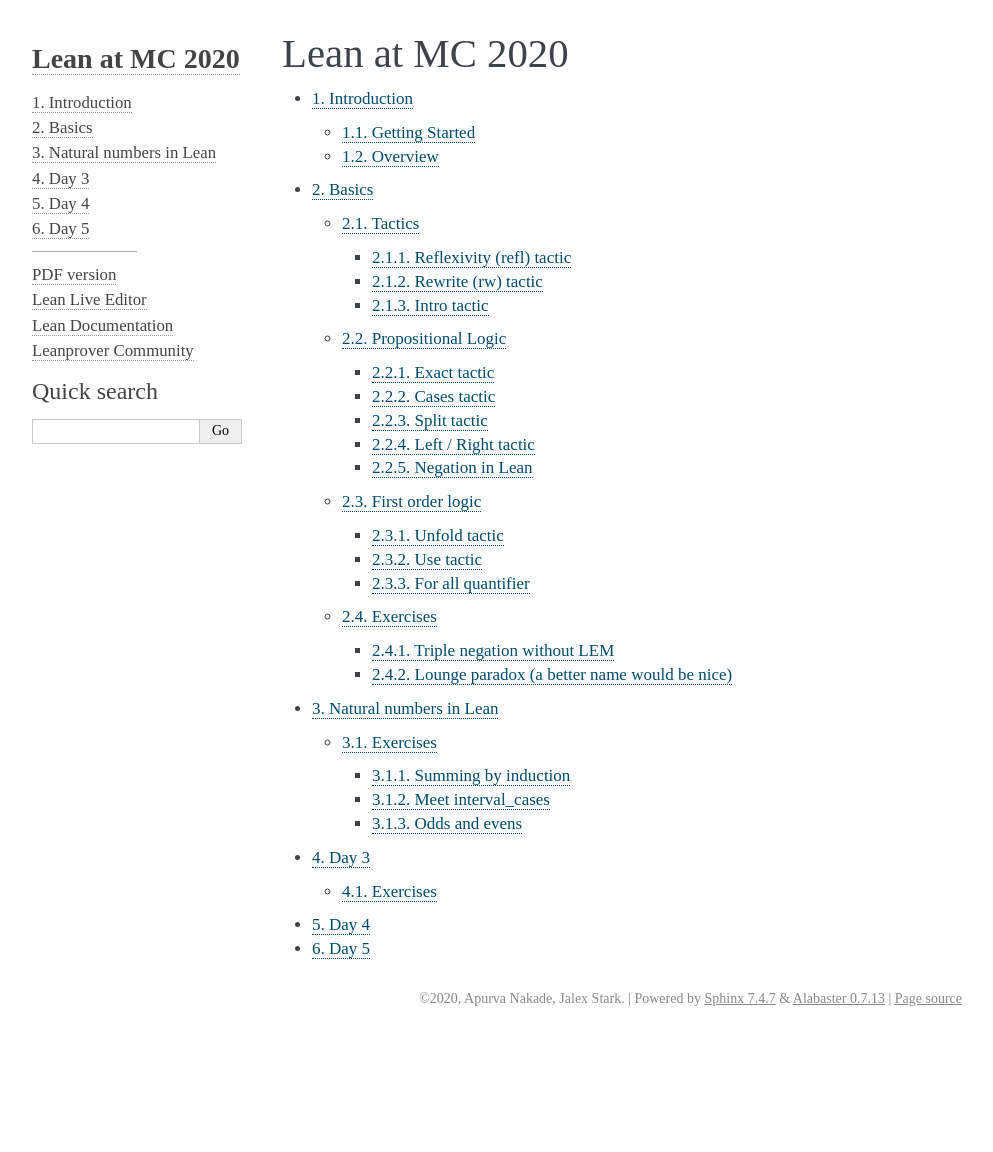
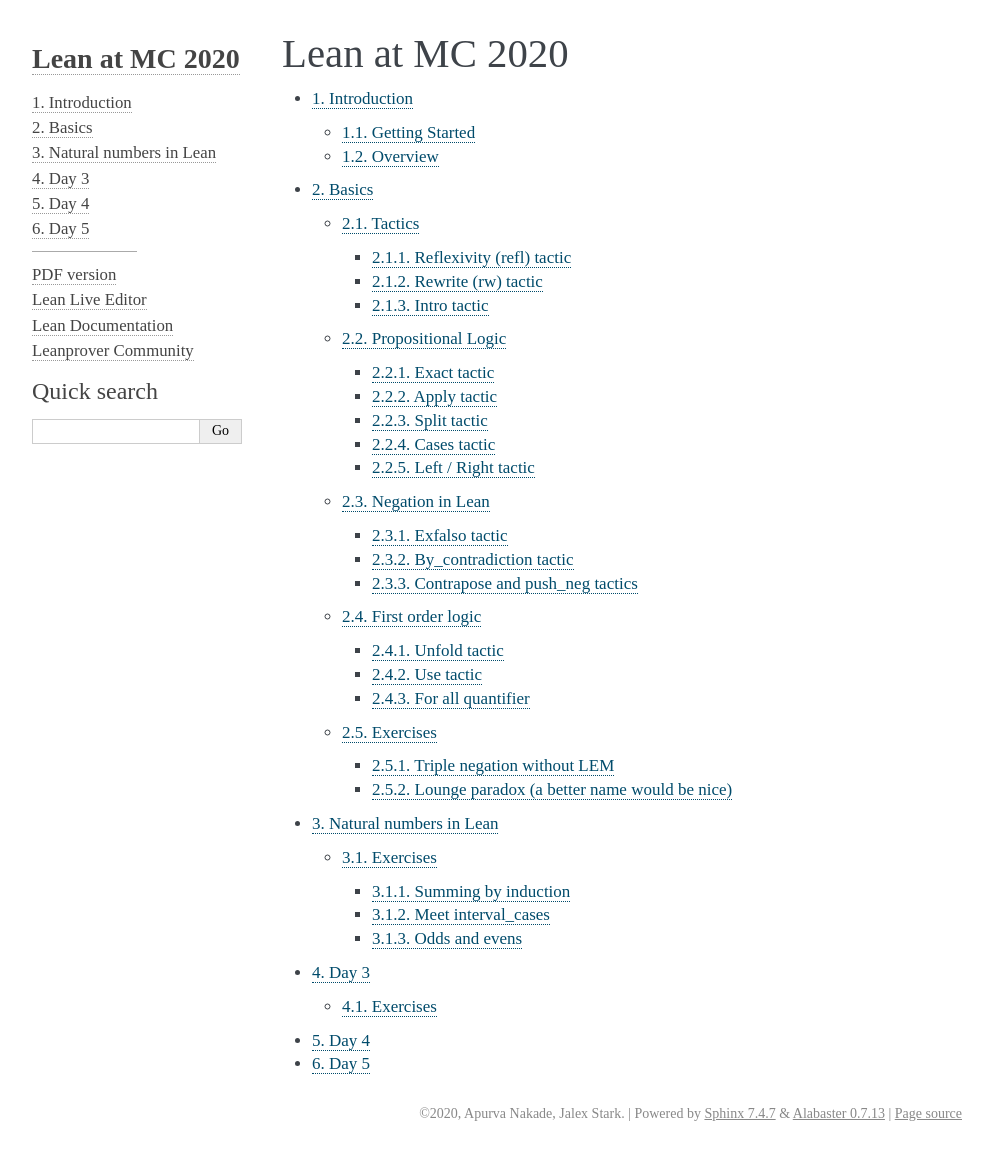
Before and after one commit to jalex-stark/lean-at-MC2020, a Sphinx documentation site: the page built from lean_at_mc2020_source/source/index.rst, in a window 1280 px wide. Shown: the whole page, without its empty margins (148-1141 px from the left). Built offline with Sphinx 7.4.7, drawn with Linux system fonts in a browser that asks for light colours; before the commit the page ends 1037 px from its top, so only the background shows below that; part of the change alters nothing that is shown.

Commit message:
copied more stuff from NNG

```diff
--- a/lean_at_mc2020_source/source/basics.rst
+++ b/lean_at_mc2020_source/source/basics.rst
@@ -34,7 +34,7 @@ should be no errors in the bottom right box.
 
 .. code-block:: lean
 
-    lemma example1 (x y z : mynat) : x * y + z = x * y + z :=
+    lemma example1 (x y z : ℕ) : x * y + z = x * y + z :=
     begin
       sorry,
     end
@@ -80,7 +80,7 @@ becomes empty.
 .. code:: lean
 
     lemma example2
-      (x y : mynat)
+      (x y : ℕ)
       (h : y = x + 7)
         : 2 * y = 2 * (x + 7) :=
     begin
@@ -191,16 +191,151 @@ to close the goal.
 
 
 
+Apply tactic
+------------
 
 
-Cases tactic
--------------
+.. [diagram](https://wwwf.imperial.ac.uk/~buzzard/xena/natural_number_game_images/function_diag.jpg)
+
+.. image:: https://wwwf.imperial.ac.uk/~buzzard/xena/natural_number_game_images/function_diag.jpg
+   :width: 300
+
+
+We are given ``p : P`` and our goal is to find an element of ``U``, or
+in other words to find a path through the maze that links ``P`` to ``U``.
+In level 3 we solved this by using ``have`` s to move forward, from P
+to ``Q`` to ``T`` to ``U``. Using the ``apply`` tactic we can instead construct
+the path backwards, moving from ``U`` to ``T`` to ``Q`` to ``P``.
+
+Our goal is to construct an element of the set ``U``. But ``l:T → U`` is
+a function, so it would suffice to construct an element of ``T``. Tell
+Lean this by starting the proof below with
+
+.. code::
+
+  apply l,
+
+
+and notice that our assumptions don't change but *the goal changes*
+from ``⊢ U`` to ``⊢ T``.
+
+Keep ``apply``ing functions until your goal is ``P``, and try not
+to get lost! Now solve this goal
+with ``exact p``.
+
+
+.. Given an element of $P$ we can define an element of $U$.
+
+.. code:: lean
+
+  example (P Q R S T U: Type)
+  (p : P)
+  (h : P → Q)
+  (i : Q → R)
+  (j : Q → T)
+  (k : S → T)
+  (l : T → U)
+  : U :=
+  begin
+    sorry,
+  end
 
 
 
 
 Split tactic
 -------------
+The logical symbol ``∧`` means ``and``. If ``P`` and ``Q`` are propositions, then
+``P ∧ Q`` is the proposition ``P and Q``. If your *goal* is ``P ∧ Q`` then
+you can make progress with the ``split`` tactic, which turns one goal ``⊢ P ∧ Q``
+into two goals, namely ``⊢ P`` and ``⊢ Q``. In the level below, after a ``split``,
+you will be able to finish off the goals with the ``exact`` tactic.
+
+
+.. If $P$ and $Q$ are true, then $P\land Q$ is true.
+
+.. code:: lean
+
+  example (P Q : Prop) (p : P) (q : Q) : P ∧ Q :=
+  begin
+    sorry,
+  end
+
+If the goal is `P ∧ Q` or `P ↔ Q` then `split` will break it into two goals.
+
+
+If `P Q : Prop` and the goal is `⊢ P ∧ Q`, then `split` will change it into
+two goals, namely `⊢ P` and `⊢ Q`.
+
+If `P Q : Prop` and the goal is `⊢ P ↔ Q`, then `split` will change it into
+two goals, namely `⊢ P → Q` and `⊢ Q → P`.
+
+**Example:**
+
+If your local context (the top right window) looks like this
+
+.. code::
+
+  a b : ℕ,
+  ⊢ a = b ↔ a + 3 = b + 3
+
+
+then after
+
+.. code::
+
+  split,
+
+
+it will look like this:
+
+.. code::
+
+  2 goals
+  a b : ℕ
+  ⊢ a = b → a + 3 = b + 3
+
+  a b : ℕ
+  ⊢ a + 3 = b + 3 → a = b
+
+
+
+
+Cases tactic
+-------------
+If ``P ∧ Q`` is in the goal, then we can make progress with ``split``.
+But what if ``P ∧ Q`` is a hypothesis? In this case, the ``cases`` tactic will enable
+us to extract proofs of ``P`` and ``Q`` from this hypothesis.
+
+The lemma below asks us to prove ``P ∧ Q → Q ∧ P``, that is,
+symmetry of the "and" relation. The obvious first move is
+
+.. code::
+
+  intro h,
+
+
+because the goal is an implication and this tactic is guaranteed
+to make progress. Now ``h : P ∧ Q`` is a hypothesis, and
+
+.. code::
+
+  cases h with p q,
+
+
+will change ``h``, the proof of ``P ∧ Q``, into two proofs ``p : P``
+and ``q : Q``. From there, ``split`` and ``exact`` will get you home.
+
+
+
+.. If $P$ and $Q$ are true/false statements, then $P\land Q\implies Q\land P$.
+
+.. code:: lean
+
+  lemma and_symm (P Q : Prop) : P ∧ Q → Q ∧ P :=
+  begin
+    sorry,
+  end
 
 
 
@@ -208,24 +343,79 @@ Split tactic
 Left / Right tactic
 -------------------
 
+``P ∨ Q`` means ``P or Q``. So to prove it, you
+need to choose one of ``P`` or ``Q``, and prove that one.
+If ``⊢ P ∨ Q`` is your goal, then ``left`` changes this
+goal to ``⊢ P``, and ``right`` changes it to ``⊢ Q``.
+Note that you can take a wrong turn here. Let's
+start with trying to prove ``Q → (P ∨ Q)``.
+After the ``intro``, one of ``left`` and ``right`` leads
+to an impossible goal, the other to an easy finish.
+
+.. If $P$ and $Q$ are true/false statements, then $$Q\implies(P\lor Q).$$
+
+.. code:: lean
+
+  example (P Q : Prop) : Q → (P ∨ Q) :=
+  begin
+    sorry,
+  end
+
+
+
 
 
 
 
 Negation in Lean
------------------
+================
+There is a false proposition ``false``, with no proof. It is
+easy to check that ``¬ P`` is equivalent to ``P → false``,
+
+.. code::
+
+  not_iff_imp_false (P : Prop) : ¬ P ↔ (P → false)
 
 
+So you can start the proof of the contrapositive below with
+
+.. code::
+
+  rw not_iff_imp_false,
+
+
+.. If $P$ and $Q$ are propositions, and $P\implies Q$, then $\lnot Q\implies \lnot P$.
+
+.. code:: lean
+
+  lemma contrapositive (P Q : Prop) : (P → Q) → (¬ Q → ¬ P) :=
+  begin
+    sorry,
+  end
+
+
+
+
+Exfalso tactic
+---------------
+
+
+
+By_contradiction tactic
+-----------------------
+
+
+
+Contrapose and push_neg tactics
+-------------------------------
 
 
 
 First order logic
 =================
 
-
-
 Unfold tactic
--------------
+---------------
 
 
 Use tactic
@@ -258,7 +448,7 @@ Can you do this in tactic mode with only intro, apply, and exact?
 
 Lounge paradox (a better name would be nice)
 --------------------------------------------
-  There is someone in the lounge such that, if they are playing a game, then everyone in the lounge is playing a game.
+There is someone in the lounge such that, if they are playing a game, then everyone in the lounge is playing a game.
 
 .. code:: lean
 
```
